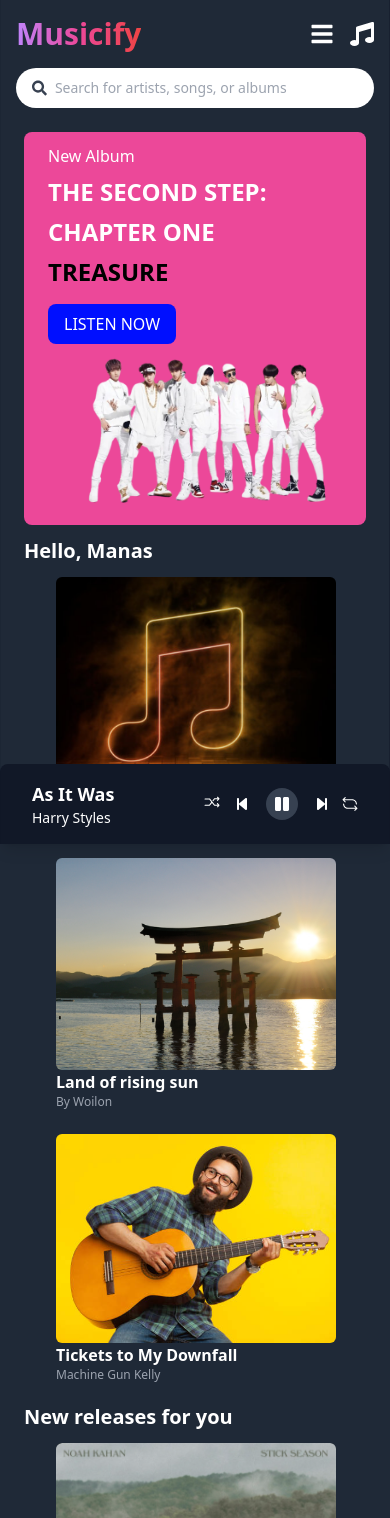
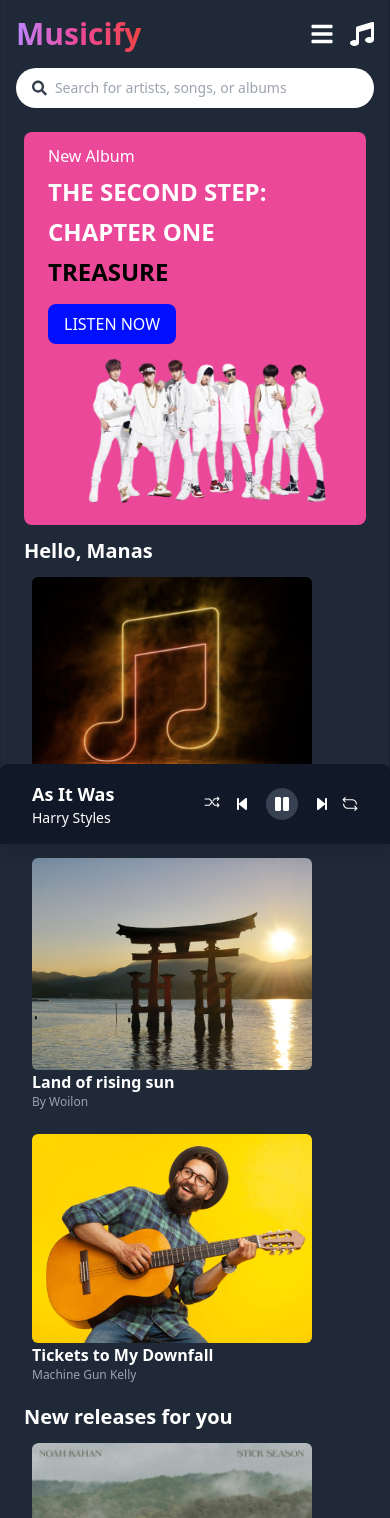
Before and after one commit to ManasKapoor18/Music-App, a Next.js app: page / in a window 390 px wide. Shown: the top 1518 px of the page. Built offline with nearby package versions, Linux system fonts and the light colour scheme.

Commit message:
modified margin

```diff
--- a/src/app/page.tsx
+++ b/src/app/page.tsx
@@ -18,7 +18,7 @@
         </div>
       </div>
       <div className="text-xl font-bold">Hello, Manas</div>
-      <div className="inline-grid grid-cols-1 gap-4 md:grid-cols-3 mx-auto md:w-full ml-8 md:ml-0">
+      <div className="inline-grid grid-cols-1 gap-4 md:grid-cols-3 mx-auto md:w-full ml-2 md:ml-0">
         <div className="hover:scale-105 transition-transform rounded-md mb-2 md:mx-auto">
           <Image
             src={"/images/hothits.png"}
@@ -56,7 +56,7 @@
         </div>
       </div>
       <div className="text-xl font-bold">New releases for you</div>
-      <div className="inline-grid grid-cols-1 md:grid-cols-3 gap-4 mx-auto md:w-full ml-8 md:ml-0">
+      <div className="inline-grid grid-cols-1 md:grid-cols-3 gap-4 mx-auto md:w-full ml-2 md:ml-0">
         <div className="hover:scale-105 transition-transform rounded-md mb-2 md:mx-auto">
           <Image
             src={"/images/song1.png"}
```
